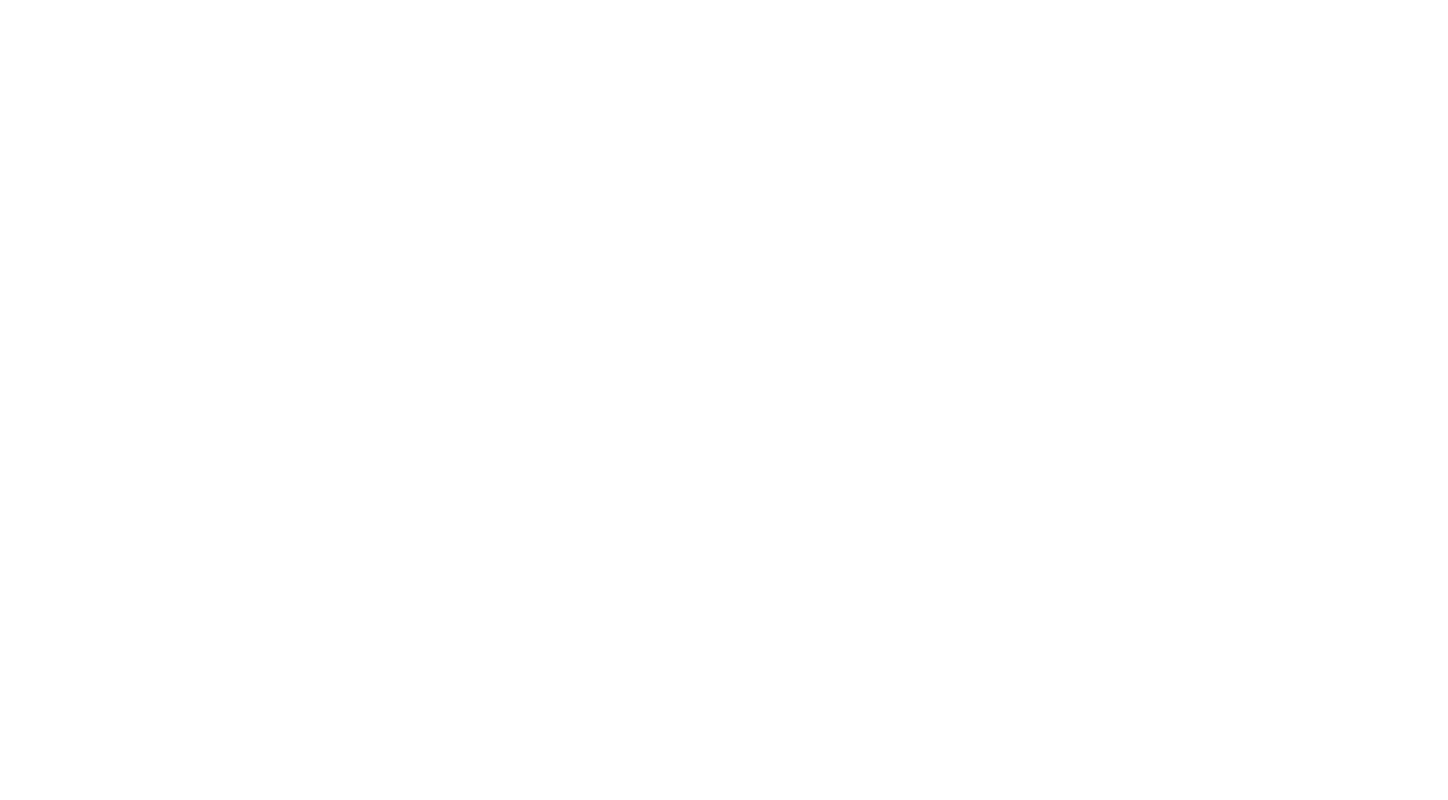
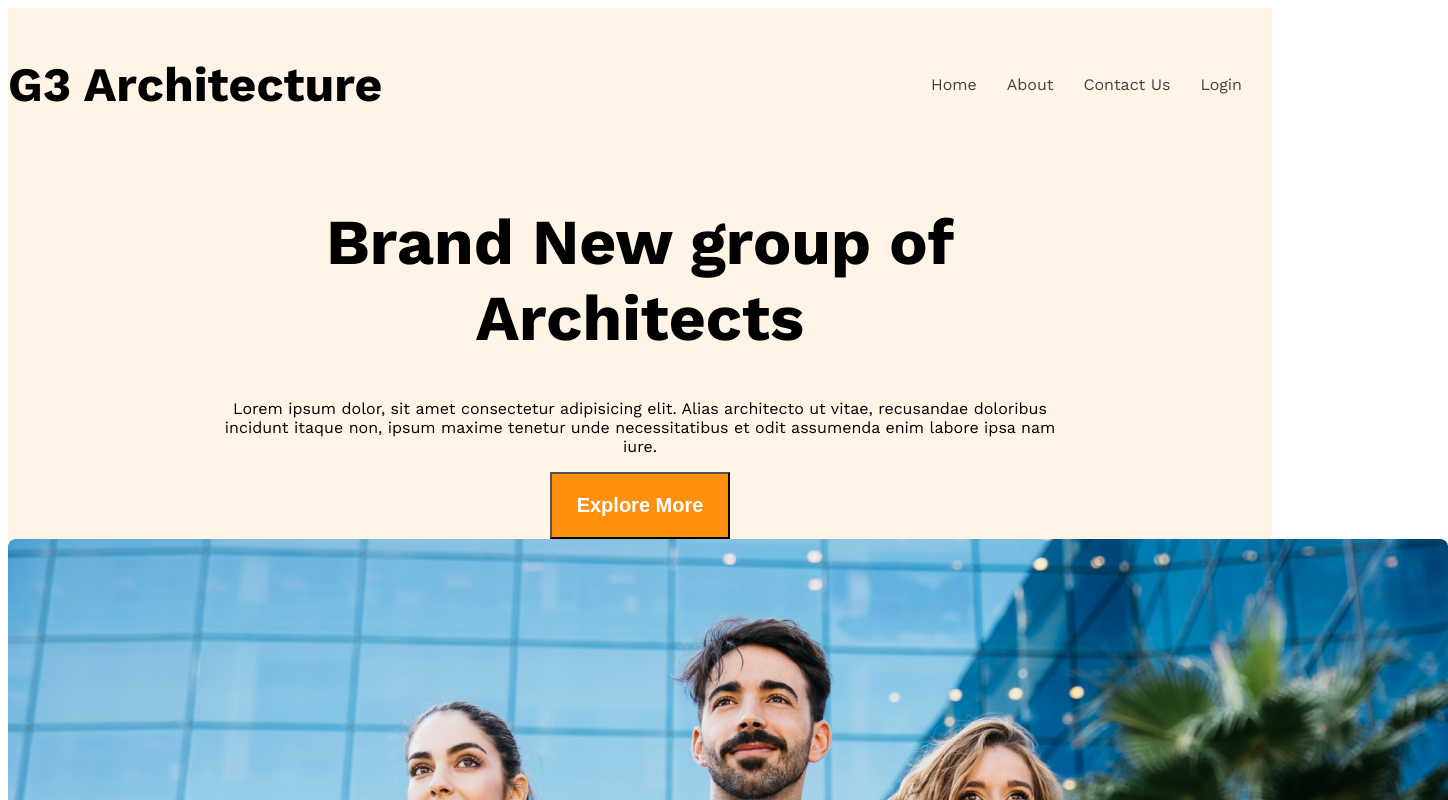
Before and after one commit to Shakhawathossainovee/g3-architecture, a plain HTML site: page index.html in a window 1280 px wide. Shown: the top 800 px of the page, 1448 px wide, since content can reach past the window. Drawn offline with nearby package versions, Linux system fonts and the light colour scheme.

Commit message:
Second commit

```diff
--- a/architecture.css
+++ b/architecture.css
@@ -0,0 +1,58 @@
+@import url('https://fonts.googleapis.com/css2?family=Raleway:ital,wght@0,100..900;1,100..900&family=Work+Sans:ital,wght@0,100..900;1,100..900&display=swap');
+
+.work-sans-font {
+  font-family: "Work Sans", sans-serif;
+  font-optical-sizing: auto;
+  font-weight: 400;
+  font-style: normal;
+}
+.navbar{
+    display: flex;
+    justify-content: space-between;
+    align-items: center;
+}
+.nav-links{
+    display: flex;
+}
+.nav-item{
+    list-style: none;
+    margin-right: 30px;
+}
+.nav-link{
+    text-decoration: none;;
+}
+/* dark02 */
+.text-grey{
+    color: #424242;
+}
+/* dark03 */
+.light-text-grey{
+    color: #727272;
+}
+.bg-light{
+    background-color: rgb(255, 144, 14, 0.1);
+}
+.navbar, .banner{
+    max-width: 1440px;
+    margin: 0 auto;
+}
+.brand{
+    font-weight: 700;
+    font-size: 3rem;
+}
+.banner-content{
+    max-width: 850px;
+    margin: 0 auto;
+    text-align: center;
+}
+.banner-title{
+    font-weight: 700;
+    font-size: 4rem;
+}
+.btn{
+    background-color: #ff900e;
+    color: white;
+    padding: 20px 25px;
+    font-size: 1.25rem;
+    font-weight: 600;
+}
--- a/index.html
+++ b/index.html
@@ -6,8 +6,28 @@
     <title>G3 Architecture</title>
     <link rel="stylesheet" href="architecture.css">
 </head>
-<body>
-    <header>
+<body class="work-sans-font">
+    <header class="bg-light">
+        <nav class="navbar">
+            <h3 class="brand">G3 Architecture</h3>
+
+            <ul class="nav-links">
+            <li class="nav-item"><a href=" " class="nav-link text-grey">Home</a></li>
+            <li class="nav-item"><a href=" " class="nav-link text-grey">About</a></li>
+            <li class="nav-item"><a href=" " class="nav-link text-grey">Contact Us</a></li>
+            <li class="nav-item"><a href=" " class="nav-link text-grey">Login</a></li>
+            </ul>
+
+        </nav>
+        <div class="banner">
+            <div class="banner-content">
+            <h1 class="banner-title">Brand New group of Architects</h1>
+            <p class="banner-description">Lorem ipsum dolor, sit amet consectetur adipisicing elit. Alias architecto ut vitae, recusandae doloribus incidunt itaque non, ipsum maxime tenetur unde necessitatibus et odit assumenda enim labore ipsa nam iure.</p>
+            <button class="btn">Explore More</button>
+            </div>
+            <img src="banner.png" alt=" ">
+
+        </div>
 
 
     </header>
```
Also changed, not shown: banner.png (added).
